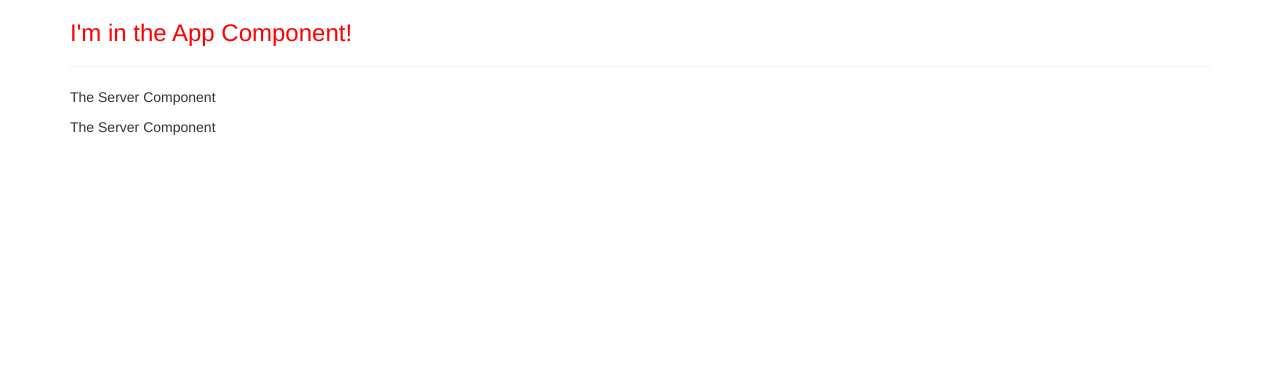
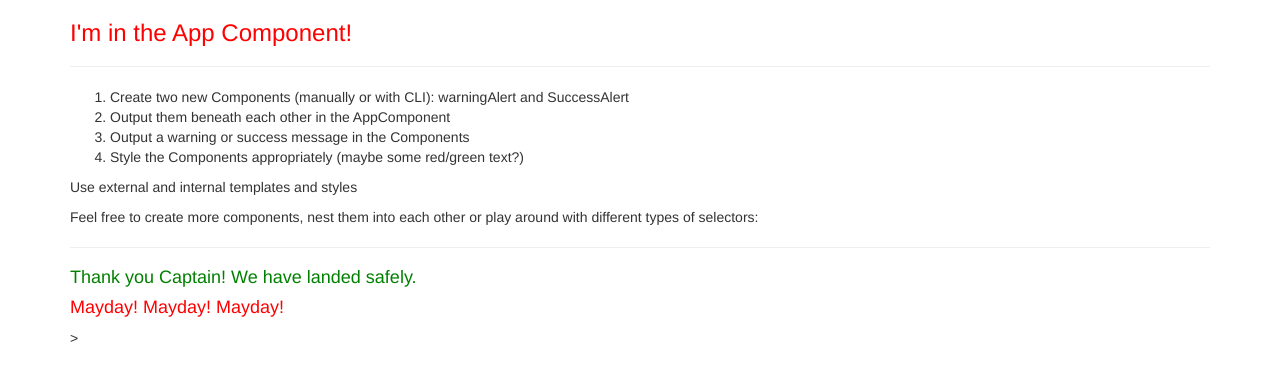
Before and after one commit to RoohAllahKhan/Angular_training, an Angular app: page / in a window 1280 px wide. Shown: the top 380 px of the page. Built offline with nearby package versions, Linux system fonts and the light colour scheme.

Commit message:
Component assignment completed.

```diff
--- a/src/app/app.component.html
+++ b/src/app/app.component.html
@@ -3,7 +3,17 @@
     <div class="col-xs-12">
       <h3>I'm in the App Component!</h3>
       <hr>
-      <app-servers></app-servers>
+      <ol>
+        <li>Create two new Components (manually or with CLI): warningAlert and SuccessAlert</li>
+        <li>Output them beneath each other in the AppComponent</li>
+        <li>Output a warning or success message in the Components</li>
+        <li>Style the Components appropriately (maybe some red/green text?)</li>
+      </ol>
+      <p>Use external and internal templates and styles</p>
+      <p>Feel free to create more components, nest them into each other or play around with different types of selectors:</p>
+      <hr>
+      <app-success-alert></app-success-alert>
+      <app-warning-alert></app-warning-alert>
     </div>
   </div>
 </div>
--- /dev/null
+++ b/src/app/success-alert/success-alert.component.html
@@ -0,0 +1 @@
+<h4 class="success-alert">Thank you Captain! We have landed safely.</h4>
--- /dev/null
+++ b/src/app/success-alert/success-alert.component.ts
@@ -0,0 +1,16 @@
+import {Component, OnInit} from "@angular/core";
+
+@Component({
+  selector: 'app-success-alert',
+  templateUrl: './success-alert.component.html',
+  styles: ['.success-alert {color : green}']
+})
+
+export class SuccessAlertComponent implements OnInit {
+
+  constructor() { }
+
+  ngOnInit(): void {
+  }
+
+}
--- /dev/null
+++ b/src/app/warning-alert/warning-alert.component.css
@@ -0,0 +1,3 @@
+.warning-alert {
+  color : red;
+}
--- /dev/null
+++ b/src/app/warning-alert/warning-alert.component.ts
@@ -0,0 +1,15 @@
+import { Component, OnInit } from '@angular/core';
+
+@Component({
+  selector: 'app-warning-alert',
+  template: `<h4 class="warning-alert">Mayday! Mayday! Mayday!</h4>>`,
+  styleUrls: ['./warning-alert.component.css']
+})
+export class WarningAlertComponent implements OnInit {
+
+  constructor() { }
+
+  ngOnInit(): void {
+  }
+
+}
```
Also changed, not shown: src/app/app.module.ts (+6 -2 lines).
